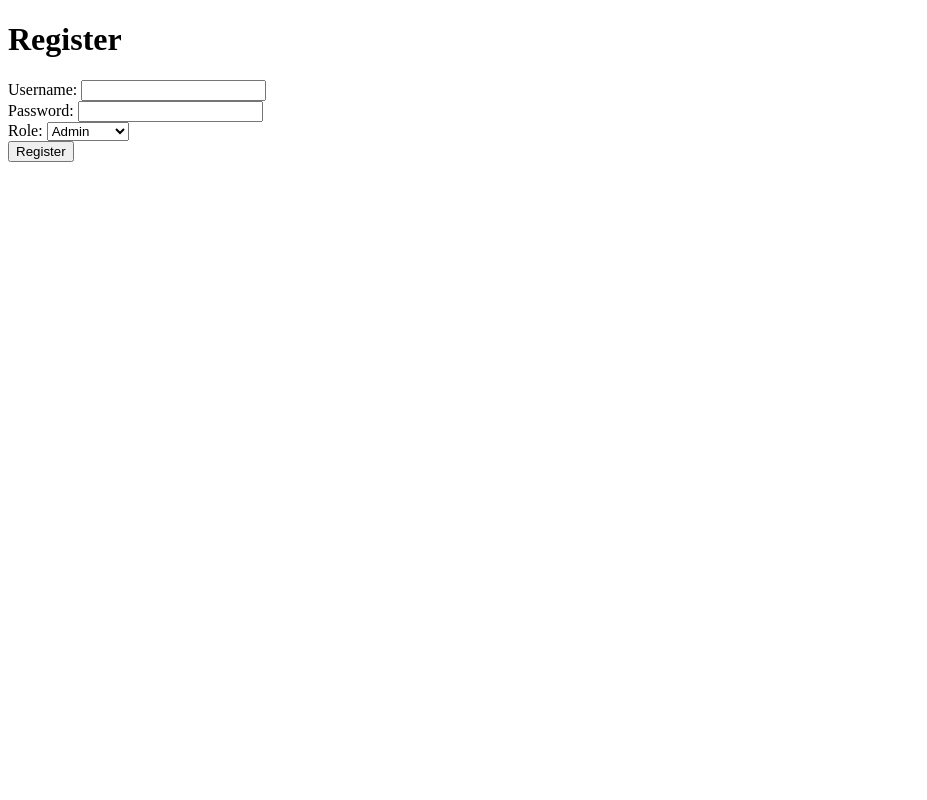
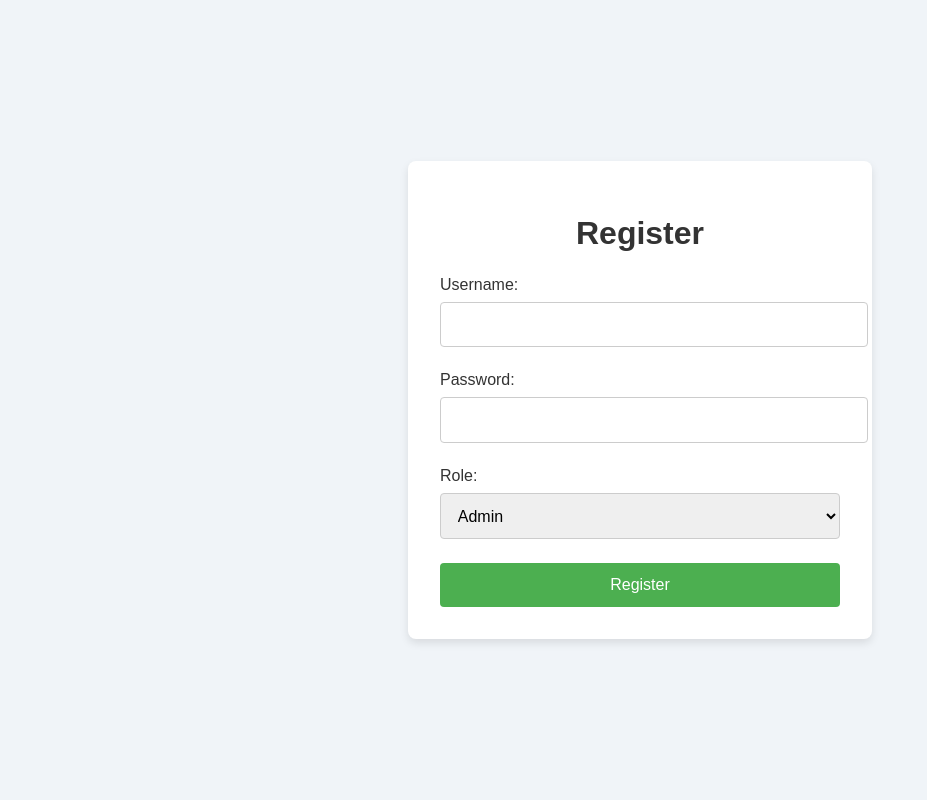
Before and after one commit to datech-dev/Mehta_workflow, a Flask app: page /register in a window 1280 px wide. Shown: the whole page, without its empty margins (0-927 px from the left). Run offline with Flask 3, Linux system fonts and the light colour scheme.

Commit message:
Update register.html

```diff
--- a/templates/register.html
+++ b/templates/register.html
@@ -2,24 +2,86 @@
 <html lang="en">
 <head>
     <meta charset="UTF-8">
+    <meta name="viewport" content="width=device-width, initial-scale=1.0">
     <title>Register</title>
+    <style>
+        body {
+            font-family: Arial, sans-serif;
+            background-color: #f0f4f8;
+            display: flex;
+            justify-content: center;
+            align-items: center;
+            height: 100vh;
+            margin: 0;
+        }
+        .register-container {
+            background-color: white;
+            padding: 2rem;
+            border-radius: 8px;
+            box-shadow: 0 4px 8px rgba(0, 0, 0, 0.1);
+            width: 100%;
+            max-width: 400px;
+        }
+        h1 {
+            text-align: center;
+            color: #333;
+            font-size: 2rem;
+            margin-bottom: 1.5rem;
+        }
+        label {
+            font-size: 1rem;
+            color: #333;
+            margin-bottom: 0.5rem;
+            display: block;
+        }
+        input, select {
+            width: 100%;
+            padding: 0.8rem;
+            margin-bottom: 1.5rem;
+            border: 1px solid #ccc;
+            border-radius: 4px;
+            font-size: 1rem;
+        }
+        input:focus, select:focus {
+            border-color: #4CAF50;
+            outline: none;
+        }
+        button {
+            width: 100%;
+            padding: 0.8rem;
+            background-color: #4CAF50;
+            border: none;
+            color: white;
+            font-size: 1rem;
+            border-radius: 4px;
+            cursor: pointer;
+            transition: background-color 0.3s ease;
+        }
+        button:hover {
+            background-color: #45a049;
+        }
+    </style>
 </head>
 <body>
+
+    <div class="register-container">
         <h1>Register</h1>
         <form id="registerForm" method="POST" action="/register">
             <label for="username">Username:</label>
-        <input type="text" id="username" name="username" required><br>
+            <input type="text" id="username" name="username" required>
 
             <label for="password">Password:</label>
-        <input type="password" id="password" name="password" required><br>
+            <input type="password" id="password" name="password" required>
 
             <label for="role">Role:</label>
             <select id="role" name="role">
                 <option value="Admin">Admin</option>
                 <option value="Employee">Employee</option>
-        </select><br>
+            </select>
 
             <button type="submit">Register</button>
         </form>
+    </div>
+
 </body>
 </html>
```
Lines whose indentation alone changed are shown as unchanged.
